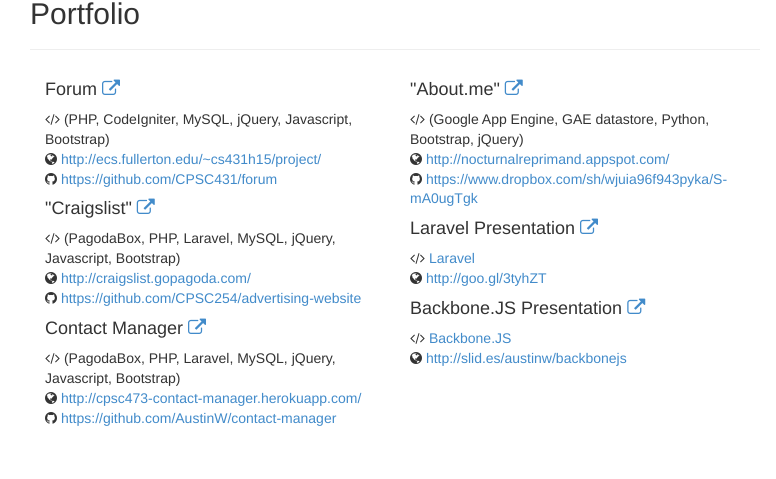
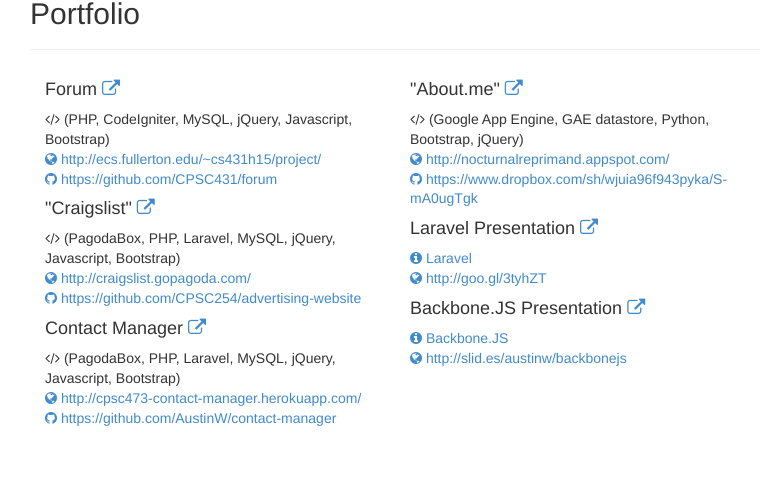
Before and after one commit to AustinW/resume, a plain HTML site: page index.html in a window 1280 px wide. Shown: the part 1049-1528 px from the top of the page, without its empty margins (245-1021 px from the left). Drawn offline with Linux system fonts and the light colour scheme.

Commit message:
Forgot to build first...

```diff
--- a/index.html
+++ b/index.html
@@ -86,8 +86,8 @@
             <p>
               <ul class="list-unstyled">
                 <li><i class="icon-code"></i> (PHP, CodeIgniter, MySQL, jQuery, Javascript, Bootstrap)</li>
-                <li><i class="icon-globe"></i> <a href="http://ecs.fullerton.edu/~cs431h15/project/" target="_blank">http://ecs.fullerton.edu/~cs431h15/project/</a></li>
-                <li><i class="icon-github"></i> <a href="https://github.com/CPSC431/forum" target="_blank">https://github.com/CPSC431/forum</a></li>
+                <li><a href="http://ecs.fullerton.edu/~cs431h15/project/" target="_blank"><i class="icon-globe"></i> http://ecs.fullerton.edu/~cs431h15/project/</a></li>
+                <li><a href="https://github.com/CPSC431/forum" target="_blank"><i class="icon-github"></i> https://github.com/CPSC431/forum</a></li>
               </ul>
             </p>
           </li>
@@ -97,8 +97,8 @@
             <p>
               <ul class="list-unstyled">
                 <li><i class="icon-code"></i> (PagodaBox, PHP, Laravel, MySQL, jQuery, Javascript, Bootstrap)</li>
-                <li><i class="icon-globe"></i> <a href="http://craigslist.gopagoda.com/" target="_blank">http://craigslist.gopagoda.com/</a></li>
-                <li><i class="icon-github"></i> <a href="https://github.com/CPSC254/advertising-website" target="_blank">https://github.com/CPSC254/advertising-website</a></li>
+                <li><a href="http://craigslist.gopagoda.com/" target="_blank"><i class="icon-globe"></i> http://craigslist.gopagoda.com/</a></li>
+                <li><a href="https://github.com/CPSC254/advertising-website" target="_blank"><i class="icon-github"></i> https://github.com/CPSC254/advertising-website</a></li>
               </ul>
             </p>
           </li>
@@ -108,8 +108,8 @@
             <p>
               <ul class="list-unstyled">
                 <li><i class="icon-code"></i> (PagodaBox, PHP, Laravel, MySQL, jQuery, Javascript, Bootstrap)</li>
-                <li><i class="icon-globe"></i> <a href="http://cpsc473-contact-manager.herokuapp.com/" target="_blank">http://cpsc473-contact-manager.herokuapp.com/</a></li>
-                <li><i class="icon-github"></i> <a href="https://github.com/AustinW/contact-manager" target="_blank">https://github.com/AustinW/contact-manager</a></li>
+                <li><a href="http://cpsc473-contact-manager.herokuapp.com/" target="_blank"><i class="icon-globe"></i> http://cpsc473-contact-manager.herokuapp.com/</a></li>
+                <li><a href="https://github.com/AustinW/contact-manager" target="_blank"><i class="icon-github"></i> https://github.com/AustinW/contact-manager</a></li>
               </ul>
             </p>
           </li>
@@ -127,8 +127,8 @@
             <p>
               <ul class="list-unstyled">
                 <li><i class="icon-code"></i> (Google App Engine, GAE datastore, Python, Bootstrap, jQuery)</li>
-                <li><i class="icon-globe"></i> <a href="http://nocturnalreprimand.appspot.com/" target="_blank">http://nocturnalreprimand.appspot.com/</a></li>
-                <li><i class="icon-github"></i> <a href="https://www.dropbox.com/sh/wjuia96f943pyka/S-mA0ugTgk" target="_blank">https://www.dropbox.com/sh/wjuia96f943pyka/S-mA0ugTgk</a></li>
+                <li><a href="http://nocturnalreprimand.appspot.com/" target="_blank"><i class="icon-globe"></i> http://nocturnalreprimand.appspot.com/</a></li>
+                <li><a href="https://www.dropbox.com/sh/wjuia96f943pyka/S-mA0ugTgk" target="_blank"><i class="icon-github"></i> https://www.dropbox.com/sh/wjuia96f943pyka/S-mA0ugTgk</a></li>
               </ul>
             </p>
           </li>
@@ -137,8 +137,8 @@
             <h4>Laravel Presentation <a href="http://goo.gl/3tyhZT" target="_blank"><i class="icon-external-link"></i></a></h4>
             <p>
               <ul class="list-unstyled">
-                <li><i class="icon-code"></i> <a href="http://www.laravel.com" target="_blank">Laravel</a></li>
-                <li><i class="icon-globe"></i> <a href="http://goo.gl/3tyhZT" target="_blank">http://goo.gl/3tyhZT</a></li>
+                <li><a href="http://www.laravel.com" target="_blank"><i class="icon-info-sign"></i> Laravel</a></li>
+                <li><a href="http://goo.gl/3tyhZT" target="_blank"><i class="icon-globe"></i> http://goo.gl/3tyhZT</a></li>
               </ul>
             </p>
           </li>
@@ -147,8 +147,8 @@
             <h4>Backbone.JS Presentation <a href="http://slid.es/austinw/backbonejs" target="_blank"><i class="icon-external-link"></i></a></h4>
             <p>
               <ul class="list-unstyled">
-                <li><i class="icon-code"></i> <a href="http://backbonejs.org" target="_blank">Backbone.JS</a></li>
-                <li><i class="icon-globe"></i> <a href="http://slid.es/austinw/backbonejs" target="_blank">http://slid.es/austinw/backbonejs</a></li>
+                <li><a href="http://backbonejs.org" target="_blank"><i class="icon-info-sign"></i> Backbone.JS</a></li>
+                <li><a href="http://slid.es/austinw/backbonejs" target="_blank"><i class="icon-globe"></i> http://slid.es/austinw/backbonejs</a></li>
               </ul>
             </p>
           </li>
```
